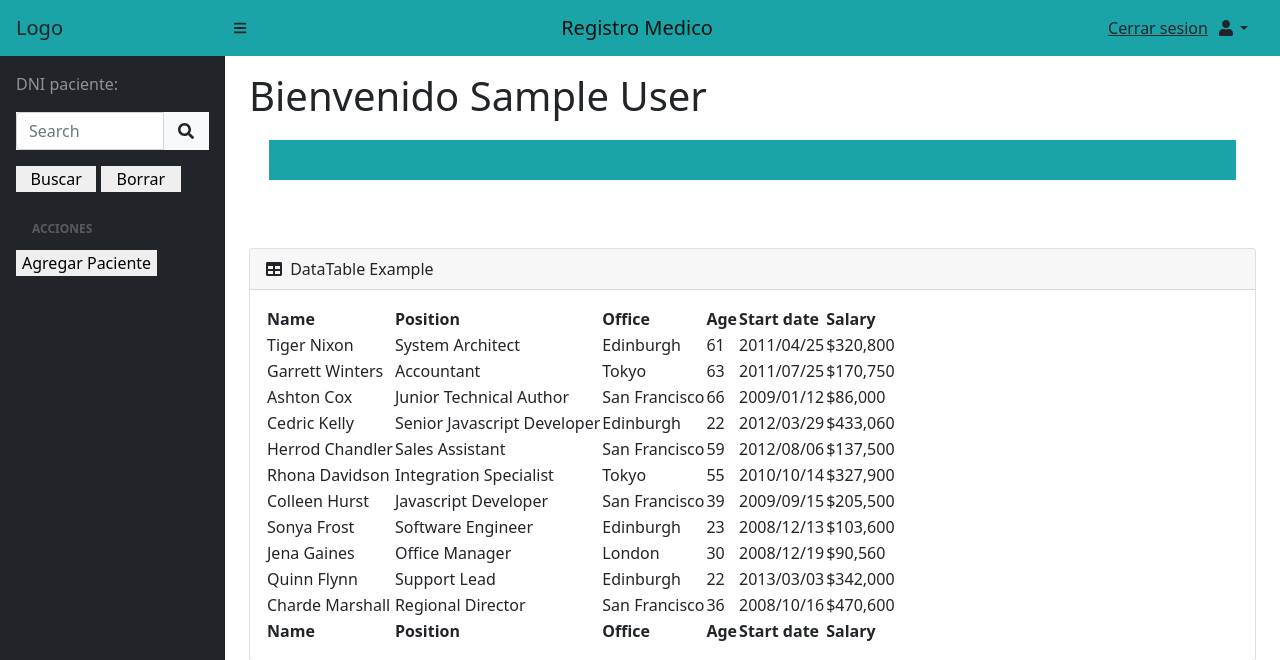
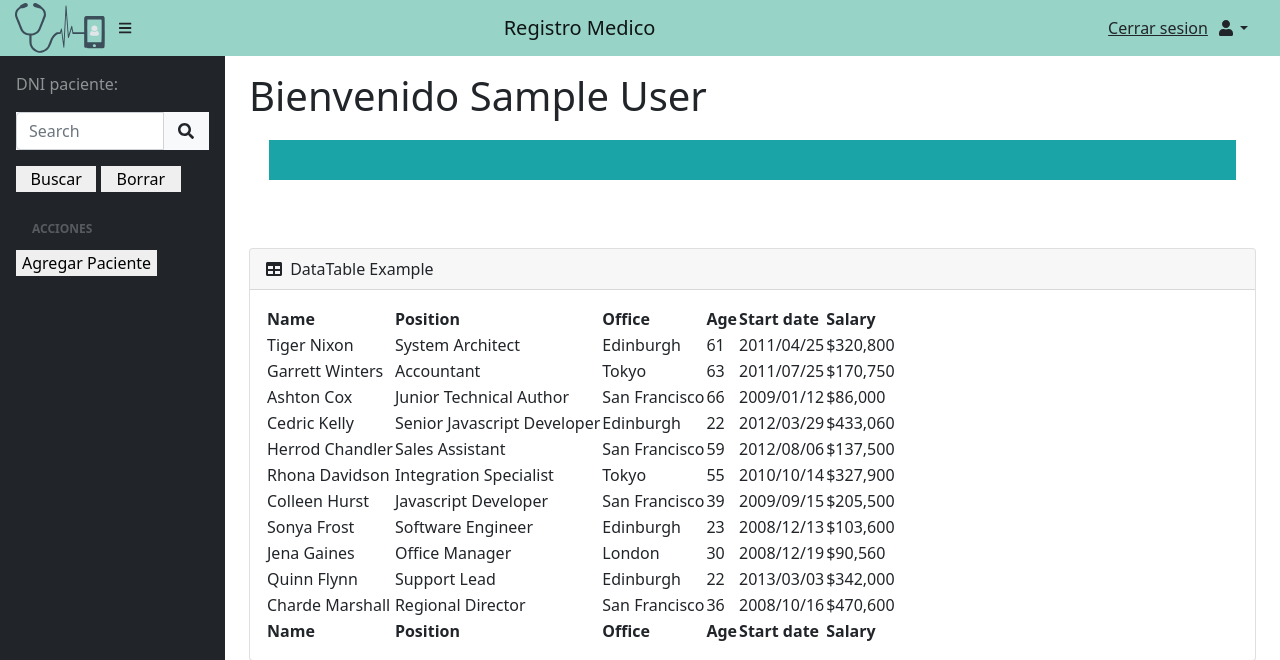
Before and after one commit to gabi-devel/proyectoPP2, a PHP site: page /proyectoPP2/dashboard.php in a window 1280 px wide; the page is wider, and only the part inside the window is pictured. Shown: the top 660 px of that part. Run offline with PHP 8.4, Linux system fonts and the light colour scheme; the visitor is signed in with stand-in values (Sample User, id 1); a stand-in replaces the project's code that opens the database connection; some libraries are stand-ins or nearby versions.

Commit message:
Acomodando

```diff
--- a/style.css
+++ b/css/style.css
@@ -1,11 +1,15 @@
 .colorPrincipal {
-    background-color: rgb(26, 164, 168);
+    background-color: #98d3c7;
 }
 
 #search_clear {
     background-color: rgb(26, 164, 168);
     margin: 2%;
     padding: 20px;
+}
+
+.navbar-expand{
+    padding-top:1000px;
 }
 
 .container_buscar-agregar {
--- a/dashboard.php
+++ b/dashboard.php
@@ -11,29 +11,6 @@
 <!DOCTYPE html>
 <html lang="en">
 
-
-        <!-- Barra superior -->
-
-        <nav class="sb-topnav navbar navbar-expand colorPrincipal">
-
-        <img class= "logo" src="./css/Logo.svg" width="100px">
-        <!-- img src="C:\xampp\htdocs\proyectoPP2\css\Logo1.svg" -->
-            <button class="btn btn-link btn-sm order-1 order-lg-0 me-4 me-lg-0 text-dark" id="sidebarToggle" href="#!"><i class="fas fa-bars"></i></button>
-            <h1 class="navbar-brand ms-auto me-md-3">Registro Medico</h1>
-            <a href="logout.php?logout=true" class="ms-auto text-dark">Cerrar sesion</a>
-            <ul class="navbar-nav ms-auto ms-md-0 me-3 me-lg-4">
-                <li class="nav-item dropdown">
-                    <a class="nav-link dropdown-toggle text-dark" id="navbarDropdown" href="#" role="button" data-bs-toggle="dropdown" aria-expanded="false"><i class="fas fa-user fa-fw"></i></a>
-                    <ul class="dropdown-menu dropdown-menu-end" aria-labelledby="navbarDropdown">
-                        <li><a class="dropdown-item" href="#!">Settings</a></li>
-                        <li><a class="dropdown-item" href="#!">Activity Log</a></li>
-                        <li><hr class="dropdown-divider" /></li>
-                        <li><a class="dropdown-item" href="#!">Logout</a></li>
-                    </ul>
-                </li>
-            </ul>
-        </nav>
-
 <head>
     <meta charset="utf-8" />
     <meta http-equiv="X-UA-Compatible" content="IE=edge" />
@@ -44,8 +21,8 @@
     <link href="https://cdn.jsdelivr.net/npm/simple-datatables@latest/dist/style.css" rel="stylesheet" />
     <script src="https://cdnjs.cloudflare.com/ajax/libs/font-awesome/5.15.3/js/all.min.js" crossorigin="anonymous"></script>
     <link rel="stylesheet" href="bootstrap/node_modules\bootstrap\dist\css\bootstrap.min.css">
-    <link rel="stylesheet" href="style.css">
-    <link rel="stylesheet" href="styleLoginReg.css">
+    <link rel="stylesheet" href="css/style.css">
+    <link rel="stylesheet" href="css/barralateral.css">
 </head>
 
 <body class="sb-nav-fixed">
@@ -53,7 +30,8 @@
 
     <!-- Barra superior -->
     <nav class="sb-topnav navbar navbar-expand colorPrincipal">
-        <a class="navbar-brand ps-3 text-dark" href="index.html">Logo</a>
+        <!-- <a class="navbar-brand ps-3 text-dark" href="index.html">Logo</a> -->
+        <img class= "logo" src="css/Logo.svg" width="100px">
         <button class="btn btn-link btn-sm order-1 order-lg-0 me-4 me-lg-0 text-dark" id="sidebarToggle" href="#!"><i class="fas fa-bars"></i></button>
         <h1 class="navbar-brand ms-auto me-md-3">Registro Medico</h1>
         <a href="logout.php?logout=true" class="ms-auto text-dark">Cerrar sesion</a>
--- a/fichaPaciente.php
+++ b/fichaPaciente.php
@@ -60,8 +60,8 @@
     <link href="https://cdn.jsdelivr.net/npm/simple-datatables@latest/dist/style.css" rel="stylesheet" />
     <script src="https://cdnjs.cloudflare.com/ajax/libs/font-awesome/5.15.3/js/all.min.js" crossorigin="anonymous"></script>
     <link rel="stylesheet" href="bootstrap/node_modules\bootstrap\dist\css\bootstrap.min.css">
-    <link rel="stylesheet" href="proyectoPP2/style.css">
-    <link rel="stylesheet" href="styleLoginReg.css">
+    <link rel="stylesheet" href="css/style.css">
+    <link rel="stylesheet" href="css/barra.css">
 </head>
 
 <body class="sb-nav-fixed">
--- a/index.php
+++ b/index.php
@@ -51,7 +51,7 @@
         <meta name="description" content="" />
         <meta name="author" content="" />
         <title>Login - SB Admin</title>
-        <link href="css/styles.css" rel="stylesheet" />
+        <link href="css/register.css" rel="stylesheet" />
 
 
         <script src="https://cdnjs.cloudflare.com/ajax/libs/font-awesome/5.15.3/js/all.min.js" crossorigin="anonymous"></script>
@@ -135,7 +135,7 @@
     <meta name="viewport" content="width=device-width, initial-scale=1.0">
     <title>Document</title>
     <link rel="stylesheet" href="./bootstrap/node_modules\bootstrap\dist\css\bootstrap.min.css">
-    <link rel="stylesheet" href="style.css">
+    <link rel="stylesheet" href="css/style.css">
 </head>
 
 <body>
--- a/patient.php
+++ b/patient.php
@@ -28,7 +28,7 @@
     <link rel="stylesheet" href="bootstrap/node_modules\bootstrap\dist\css\bootstrap.min.css">
     <script src="bootstrap\node_modules\bootstrap\dist\js\bootstrap.bundle.min.js"></script>
 
-    <link href="patient.css" rel="stylesheet" type="text/css">
+    <link href="css/patient.css" rel="stylesheet" type="text/css">
     <title>Historia Clinica</title>
 </head>
 
--- a/register.php
+++ b/register.php
@@ -107,7 +107,7 @@
         <meta name="description" content="" />
         <meta name="author" content="" />
         <title>Register - SB Admin</title>
-        <link href="css/styles.css" rel="stylesheet" />
+        <link href="css/register.css" rel="stylesheet" />
         <script src="https://cdnjs.cloudflare.com/ajax/libs/font-awesome/5.15.3/js/all.min.js" crossorigin="anonymous"></script>
     </head>
     <body class="bg-primary">
```
Also changed, not shown: css/Logo.svg, css/barralateral.css, css/patient.css (renamed from patient.css), css/register.css.
